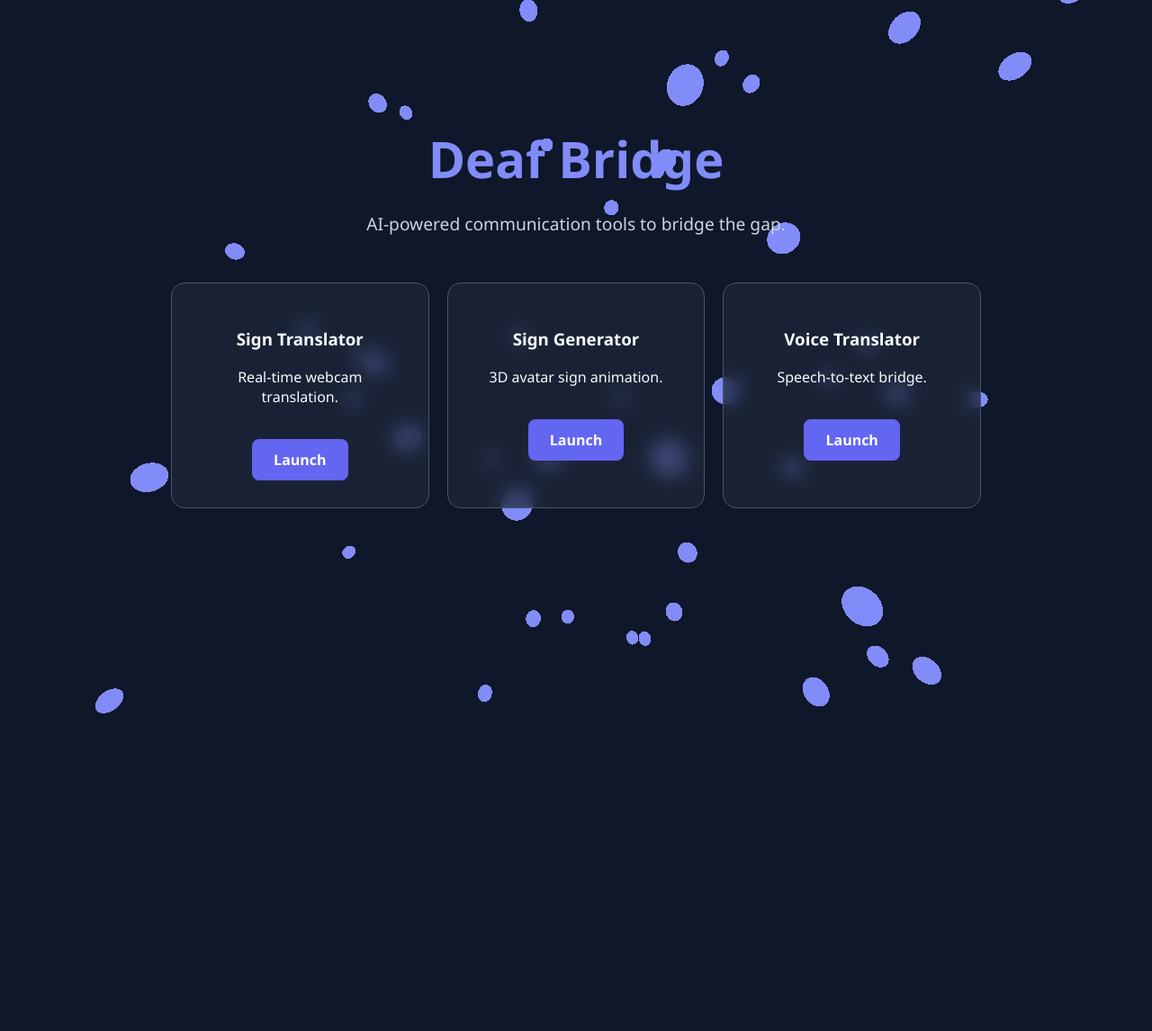
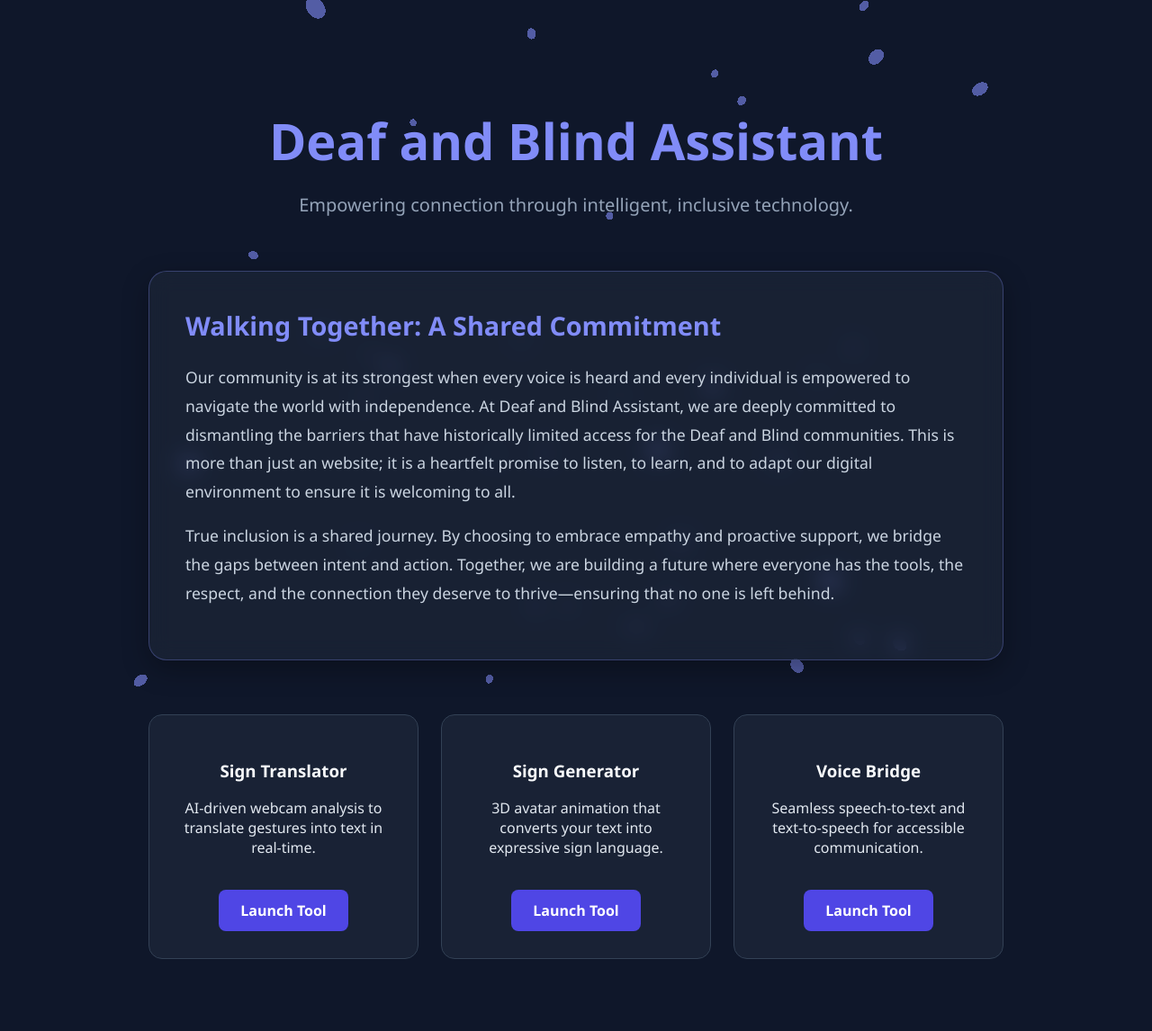
Before and after one commit to NLY1113/Deaf-Bridge, a Flask app: page / in a window 1280 px wide. Shown: the whole page at 90% size. Before the commit the page ends 793 px from the top, so only its background shows below. Run offline with Flask 3, Linux system fonts and the light colour scheme.

Commit message:
Add inclusion mission statement to index

```diff
--- a/app/templates/index.html
+++ b/app/templates/index.html
@@ -2,58 +2,89 @@
 <html lang="en">
 <head>
     <meta charset="UTF-8">
+    <meta name="viewport" content="width=device-width, initial-scale=1.0">
     <title>Deaf Bridge | Bridging the Gap</title>
     <script src="https://cdnjs.cloudflare.com/ajax/libs/three.js/r128/three.min.js"></script>
     <style>
-        body { margin: 0; background: #0f172a; color: #f8fafc; font-family: 'Segoe UI', sans-serif; overflow-x: hidden; }
+        body { margin: 0; background: #0f172a; color: #e2e8f0; font-family: 'Segoe UI', sans-serif; overflow-x: hidden; }
         #canvas-3d { position: fixed; top: 0; left: 0; z-index: -1; }
-        .container { max-width: 900px; margin: 0 auto; padding: 100px 20px; text-align: center; }
-        h1 { font-size: 3.5rem; color: #818cf8; margin-bottom: 20px; }
-        .hero-desc { font-size: 1.2rem; color: #cbd5e1; line-height: 1.6; margin-bottom: 40px; }
-        .grid { display: grid; grid-template-columns: repeat(3, 1fr); gap: 20px; margin-top: 50px; }
-        .card { background: rgba(30, 41, 59, 0.7); padding: 30px; border-radius: 15px; backdrop-filter: blur(10px); transition: 0.3s; border: 1px solid #475569; }
-        .card:hover { transform: translateY(-10px); border-color: #818cf8; }
-        .link { display: inline-block; margin-top: 20px; padding: 12px 24px; background: #6366f1; color: white; text-decoration: none; border-radius: 8px; font-weight: bold; }
+        .container { max-width: 950px; margin: 0 auto; padding: 80px 20px; }
+
+        /* Hero Section */
+        h1 { font-size: 3.5rem; color: #818cf8; margin-bottom: 10px; text-align: center; }
+        .hero-desc { font-size: 1.25rem; color: #94a3b8; text-align: center; margin-bottom: 60px; }
+
+        /* Mission Box - Refined for elegance */
+        .mission-box {
+            background: rgba(30, 41, 59, 0.6); padding: 40px; border-radius: 20px;
+            border: 1px solid rgba(129, 140, 248, 0.3); backdrop-filter: blur(12px);
+            box-shadow: 0 10px 30px rgba(0,0,0,0.3); margin-bottom: 60px;
+        }
+        .mission-box h2 { color: #818cf8; margin-top: 0; font-size: 1.8rem; }
+        .mission-box p { line-height: 1.8; font-size: 1.1rem; color: #cbd5e1; }
+
+        /* Grid */
+        .grid { display: grid; grid-template-columns: repeat(auto-fit, minmax(250px, 1fr)); gap: 25px; }
+        .card { background: rgba(30, 41, 59, 0.7); padding: 30px; border-radius: 15px; backdrop-filter: blur(10px);
+                transition: 0.4s; border: 1px solid #334155; text-align: center; }
+        .card:hover { transform: translateY(-10px); border-color: #818cf8; background: rgba(129, 140, 248, 0.1); }
+        .card h3 { color: #f8fafc; }
+        .link { display: inline-block; margin-top: 20px; padding: 12px 24px; background: #4f46e5; color: white;
+                text-decoration: none; border-radius: 8px; font-weight: 600; transition: 0.3s; }
+        .link:hover { background: #818cf8; }
     </style>
 </head>
 <body>
     <canvas id="canvas-3d"></canvas>
+
     <div class="container">
-        <h1>Deaf Bridge</h1>
-        <p class="hero-desc">AI-powered communication tools to bridge the gap.</p>
+        <h1>Deaf and Blind Assistant</h1>
+        <p class="hero-desc">Empowering connection through intelligent, inclusive technology.</p>
+
+        <section class="mission-box">
+            <h2>Walking Together: A Shared Commitment</h2>
+            <p>Our community is at its strongest when every voice is heard and every individual is empowered to navigate the world with independence. At Deaf and Blind Assistant, we are deeply committed to dismantling the barriers that have historically limited access for the Deaf and Blind communities. This is more than just an website; it is a heartfelt promise to listen, to learn, and to adapt our digital environment to ensure it is welcoming to all.</p>
+            <p>True inclusion is a shared journey. By choosing to embrace empathy and proactive support, we bridge the gaps between intent and action. Together, we are building a future where everyone has the tools, the respect, and the connection they deserve to thrive—ensuring that no one is left behind.</p>
+        </section>
+
         <div class="grid">
             <div class="card">
                 <h3>Sign Translator</h3>
-                <p>Real-time webcam translation.</p>
-                <a href="/translator" class="link">Launch</a>
+                <p>AI-driven webcam analysis to translate gestures into text in real-time.</p>
+                <a href="/translator" class="link">Launch Tool</a>
             </div>
             <div class="card">
                 <h3>Sign Generator</h3>
-                <p>3D avatar sign animation.</p>
-                <a href="/generator" class="link">Launch</a>
+                <p>3D avatar animation that converts your text into expressive sign language.</p>
+                <a href="/generator" class="link">Launch Tool</a>
             </div>
             <div class="card">
-                <h3>Voice Translator</h3>
-                <p>Speech-to-text bridge.</p>
-                <a href="/voice-translator" class="link">Launch</a>
+                <h3>Voice Bridge</h3>
+                <p>Seamless speech-to-text and text-to-speech for accessible communication.</p>
+                <a href="/voice-translator" class="link">Launch Tool</a>
             </div>
         </div>
     </div>
+
     <script>
         const scene = new THREE.Scene();
         const camera = new THREE.PerspectiveCamera(75, window.innerWidth/window.innerHeight, 0.1, 1000);
         const renderer = new THREE.WebGLRenderer({ canvas: document.getElementById('canvas-3d'), alpha: true });
         renderer.setSize(window.innerWidth, window.innerHeight);
-        const geometry = new THREE.SphereGeometry(0.1, 32, 32);
-        const material = new THREE.MeshBasicMaterial({ color: 0x818cf8 });
+        const geometry = new THREE.SphereGeometry(0.08, 24, 24);
+        const material = new THREE.MeshBasicMaterial({ color: 0x818cf8, transparent: true, opacity: 0.6 });
         const stars = [];
-        for(let i=0; i<100; i++) {
+        for(let i=0; i<80; i++) {
             const star = new THREE.Mesh(geometry, material);
-            star.position.set((Math.random()-0.5)*10, (Math.random()-0.5)*10, (Math.random()-0.5)*10);
+            star.position.set((Math.random()-0.5)*15, (Math.random()-0.5)*15, (Math.random()-0.5)*15);
             scene.add(star); stars.push(star);
         }
-        camera.position.z = 3;
-        function animate() { requestAnimationFrame(animate); stars.forEach(s => { s.rotation.y += 0.01; }); renderer.render(scene, camera); }
+        camera.position.z = 5;
+        function animate() {
+            requestAnimationFrame(animate);
+            stars.forEach((s, i) => { s.rotation.y += 0.005; s.position.y += Math.sin(Date.now()*0.001 + i) * 0.002; });
+            renderer.render(scene, camera);
+        }
         animate();
     </script>
 </body>
```
Also changed, not shown: 1 other file.
